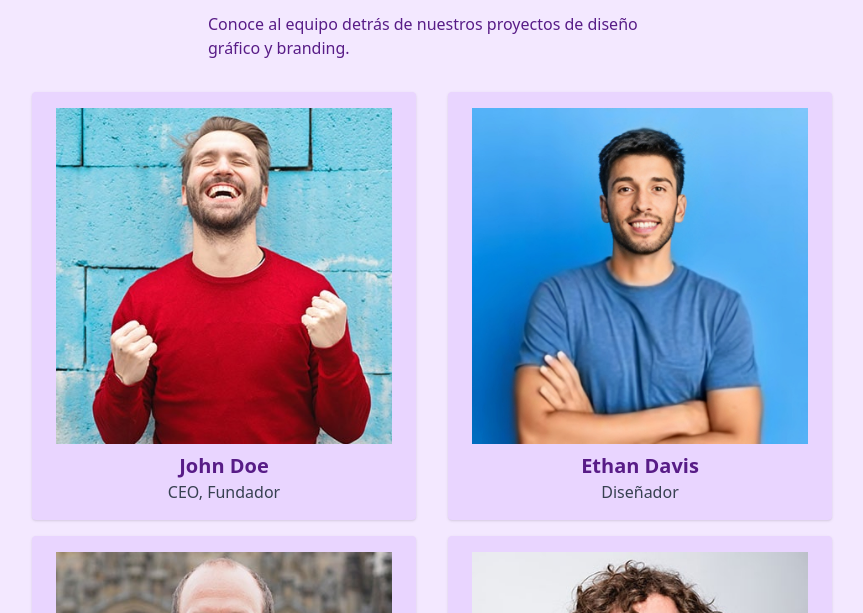
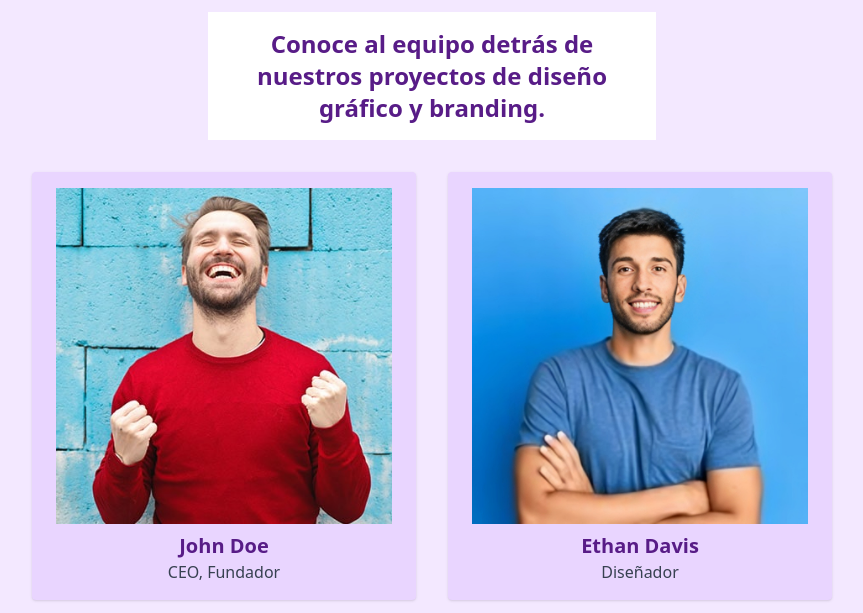
Before and after one commit to JALG22018/proyectp_daw, a website: page team.html in a window 1280 px wide. Shown: the part 124-737 px from the top of the page, without its empty margins (208-1071 px from the left). Drawn offline with Linux system fonts and the light colour scheme.

Commit message:
Update team.html

```diff
--- a/team.html
+++ b/team.html
@@ -18,11 +18,9 @@
         >
           ¡Conoce nuestro Equipo!
         </h1>
-        <div class="contenedor-datos">
-          <span class="caja-animacion"
-            >Conoce al equipo detrás de nuestros proyectos de diseño gráfico y
-            branding.</span
-          >
+        <div class="bg-white p-4 text-2xl font-bold text-center">
+          Conoce al equipo detrás de nuestros proyectos de diseño gráfico y
+          branding.
         </div>
       </div>
       <div class="flex flex-wrap justify-center">
```
